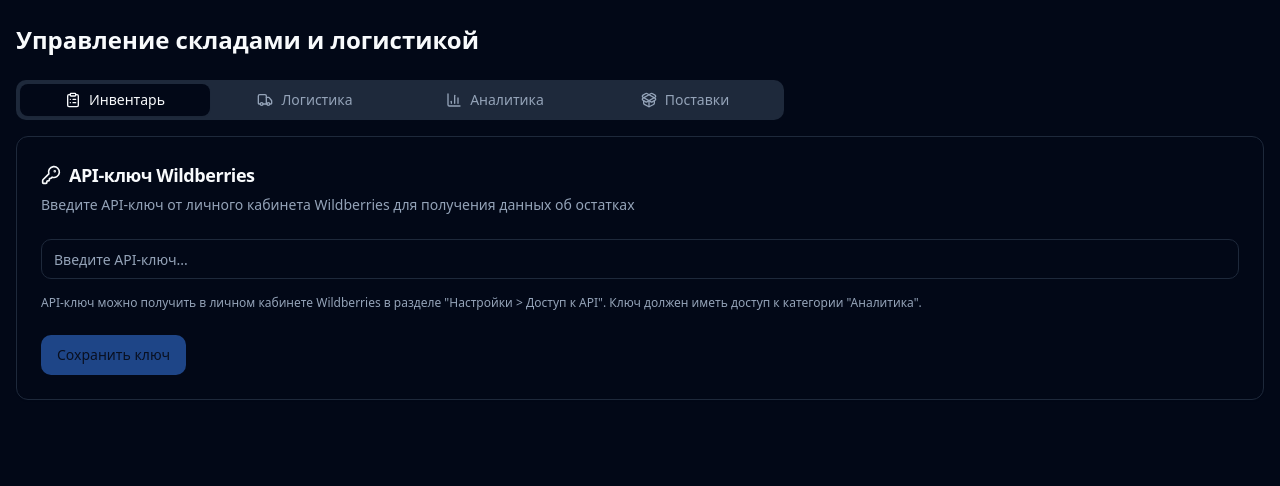
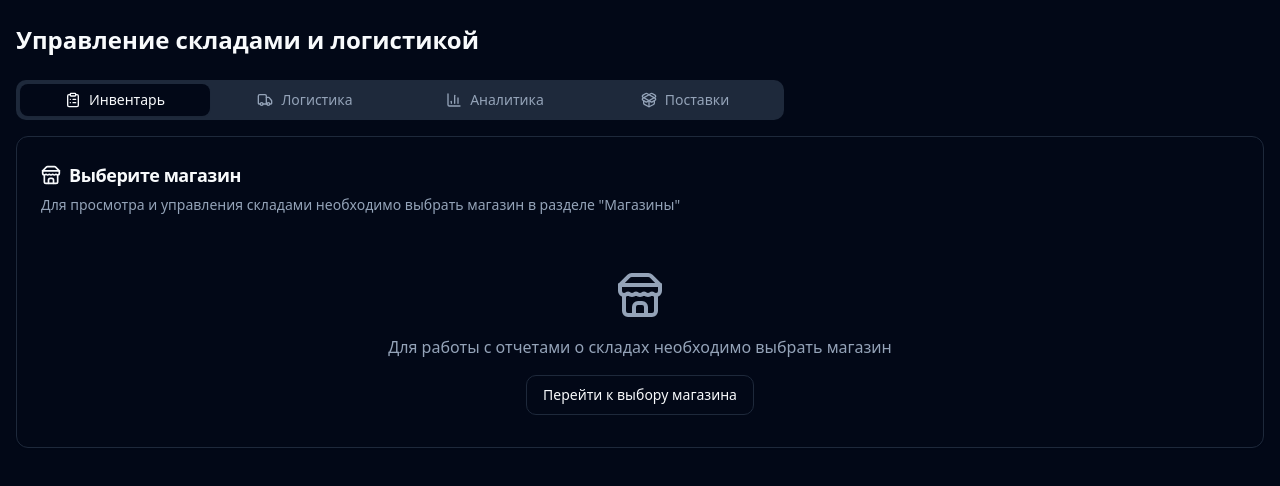
Before and after one commit to ikboljon1/zerofy-one-shop, a React (Vite) app: page /warehouses in a window 1280 px wide. Shown: the top 486 px of the page. Built offline with nearby package versions, Linux system fonts and the light colour scheme.

Commit message:
Remove API key input
Removes the API key input field as the API key is already stored with the store information.

```diff
--- a/src/components/supplies/APIKeyInput.tsx
+++ b/src/components/supplies/APIKeyInput.tsx
@@ -3,14 +3,16 @@ import React, { useState } from 'react';
 import { Card, CardContent, CardDescription, CardFooter, CardHeader, CardTitle } from '@/components/ui/card';
 import { Input } from '@/components/ui/input';
 import { Button } from '@/components/ui/button';
-import { KeyRound } from 'lucide-react';
+import { KeyRound, AlertTriangle } from 'lucide-react';
+import { Alert, AlertDescription } from '@/components/ui/alert';
 
 interface APIKeyInputProps {
   onApiKeySubmit: (apiKey: string) => void;
   isLoading?: boolean;
+  message?: string;
 }
 
-const APIKeyInput: React.FC<APIKeyInputProps> = ({ onApiKeySubmit, isLoading = false }) => {
+const APIKeyInput: React.FC<APIKeyInputProps> = ({ onApiKeySubmit, isLoading = false, message }) => {
   const [apiKey, setApiKey] = useState('');
   const [saved, setSaved] = useState(false);
 
@@ -41,7 +43,7 @@ const APIKeyInput: React.FC<APIKeyInputProps> = ({ onApiKeySubmit, isLoading = f
           API-ключ Wildberries
         </CardTitle>
         <CardDescription>
-          Введите API-ключ от личного кабинета Wildberries для получения данных об остатках
+          {message || "Введите API-ключ от личного кабинета Wildberries для получения данных об остатках"}
         </CardDescription>
       </CardHeader>
       <form onSubmit={handleSubmit}>
@@ -53,6 +55,12 @@ const APIKeyInput: React.FC<APIKeyInputProps> = ({ onApiKeySubmit, isLoading = f
               value={apiKey}
               onChange={(e) => setApiKey(e.target.value)}
             />
+            <Alert variant="default" className="bg-yellow-900/20 border-yellow-800/30 text-yellow-300">
+              <AlertTriangle className="h-4 w-4 text-yellow-500" />
+              <AlertDescription>
+                Рекомендуется выбрать магазин в разделе "Магазины" вместо ручного ввода ключа
+              </AlertDescription>
+            </Alert>
             <p className="text-xs text-muted-foreground">
               API-ключ можно получить в личном кабинете Wildberries в разделе "Настройки &gt; Доступ к API".
               Ключ должен иметь доступ к категории "Аналитика".
--- a/src/pages/Warehouses.tsx
+++ b/src/pages/Warehouses.tsx
@@ -4,7 +4,7 @@ import { Card, CardContent, CardDescription, CardHeader, CardTitle } from '@/com
 import { Tabs, TabsContent, TabsList, TabsTrigger } from '@/components/ui/tabs';
 import {
   TruckIcon, BarChart3Icon, ClipboardListIcon,
-  PackageSearch, ArrowUpDown, Clock, DollarSign, PackageOpen, Box, RefreshCw
+  PackageSearch, ArrowUpDown, Clock, DollarSign, PackageOpen, Box, RefreshCw, Store
 } from 'lucide-react';
 import { Table, TableBody, TableCell, TableHead, TableHeader, TableRow } from '@/components/ui/table';
 import { warehouseAnalyticsData } from '@/components/analytics/data/demoData';
@@ -41,8 +41,8 @@ import {
 import { toast } from 'sonner';
 import { Skeleton } from '@/components/ui/skeleton';
 import { Button } from '@/components/ui/button';
-
-const COLORS = ['#8B5CF6', '#EC4899', '#10B981', '#F59E0B', '#3B82F6', '#6366F1'];
+import { loadStores, ensureStoreSelectionPersistence } from '@/utils/storeUtils';
+import { Store as StoreType } from '@/types/store';
 
 const Warehouses: React.FC = () => {
   const [selectedCategory, setSelectedCategory] = useState<string | null>(null);
@@ -61,26 +61,40 @@ const Warehouses: React.FC = () => {
     inventory: false,
     remains: false
   });
-  const [apiKey, setApiKey] = useState<string>('');
+  const [selectedStore, setSelectedStore] = useState<StoreType | null>(null);
 
-  // Try to load the API key from localStorage on component mount
+  // Загрузка выбранного магазина из localStorage при монтировании компонента
   useEffect(() => {
-    const savedKey = localStorage.getItem('wb_api_key');
-    if (savedKey) {
-      setApiKey(savedKey);
+    const stores = ensureStoreSelectionPersistence();
+    const selected = stores.find(store => store.isSelected);
+
+    if (selected) {
+      setSelectedStore(selected);
+      // Если есть выбранный магазин, загружаем соответствующие данные
+      if (activeTab === 'supplies') {
+        loadWarehouses(selected.apiKey);
+        loadCoefficients(selected.apiKey);
+      } else if (activeTab === 'inventory') {
+        loadWarehouseRemains(selected.apiKey);
+      }
+    } else if (stores.length > 0) {
+      // Если нет выбранного магазина, но есть магазины, выбираем первый
+      setSelectedStore(stores[0]);
     }
   }, []);
 
   useEffect(() => {
-    if (activeTab === 'supplies' && apiKey) {
-      loadWarehouses();
-      loadCoefficients();
-    } else if (activeTab === 'inventory' && apiKey) {
-      loadWarehouseRemains();
+    if (selectedStore) {
+      if (activeTab === 'supplies') {
+        loadWarehouses(selectedStore.apiKey);
+        loadCoefficients(selectedStore.apiKey);
+      } else if (activeTab === 'inventory') {
+        loadWarehouseRemains(selectedStore.apiKey);
+      }
     }
-  }, [activeTab, apiKey]);
+  }, [activeTab, selectedStore]);
 
-  const loadWarehouses = async () => {
+  const loadWarehouses = async (apiKey: string) => {
     try {
       setLoading(prev => ({ ...prev, warehouses: true }));
       const data = await fetchWarehouses(apiKey);
@@ -93,7 +107,7 @@ const Warehouses: React.FC = () => {
     }
   };
 
-  const loadCoefficients = async () => {
+  const loadCoefficients = async (apiKey: string) => {
     try {
       setLoading(prev => ({ ...prev, coefficients: true }));
       const data = await fetchAcceptanceCoefficients(apiKey);
@@ -106,7 +120,7 @@ const Warehouses: React.FC = () => {
     }
   };
 
-  const loadInventory = async () => {
+  const loadInventory = async (apiKey: string) => {
     try {
       setLoading(prev => ({ ...prev, inventory: true }));
       const stocksData = await fetchStocks(apiKey);
@@ -128,9 +142,9 @@ const Warehouses: React.FC = () => {
     }
   };
 
-  const loadWarehouseRemains = async () => {
+  const loadWarehouseRemains = async (apiKey: string) => {
     if (!apiKey) {
-      toast.warning('Необходимо ввести API-ключ для получения данных');
+      toast.warning('Необходимо выбрать магазин для получения данных');
       return;
     }
 
@@ -157,6 +171,11 @@ const Warehouses: React.FC = () => {
   };
 
   const handleSupplySubmit = async (data: SupplyFormData) => {
+    if (!selectedStore) {
+      toast.error('Выберите магазин для проверки доступности товаров');
+      return;
+    }
+
     try {
       setLoading(prev => ({ ...prev, options: true }));
 
@@ -167,7 +186,7 @@ const Warehouses: React.FC = () => {
 
       // Проверка доступности товаров на выбранном складе
       const optionsResponse = await fetchAcceptanceOptions(
-        apiKey,
+        selectedStore.apiKey,
         data.items,
         data.selectedWarehouse
       );
@@ -190,13 +209,17 @@ const Warehouses: React.FC = () => {
     }
   };
 
-  const handleApiKeySubmit = (key: string) => {
-    setApiKey(key);
-    toast.success('API-ключ сохранен');
+  const handleRefreshData = () => {
+    if (!selectedStore) {
+      toast.warning('Необходимо выбрать магазин для получения данных');
+      return;
+    }
 
-    // Загружаем данные об остатках при установке нового API-ключа
     if (activeTab === 'inventory') {
-      loadWarehouseRemains();
+      loadWarehouseRemains(selectedStore.apiKey);
+    } else if (activeTab === 'supplies') {
+      loadWarehouses(selectedStore.apiKey);
+      loadCoefficients(selectedStore.apiKey);
     }
   };
 
@@ -227,8 +250,29 @@ const Warehouses: React.FC = () => {
         </TabsList>
 
         <TabsContent value="inventory" className="space-y-4">
-          {!apiKey ? (
-            <APIKeyInput onApiKeySubmit={handleApiKeySubmit} isLoading={loading.remains} />
+          {!selectedStore ? (
+            <Card>
+              <CardHeader>
+                <CardTitle className="text-lg flex items-center">
+                  <Store className="mr-2 h-5 w-5" />
+                  Выберите магазин
+                </CardTitle>
+                <CardDescription>
+                  Для просмотра и управления складами необходимо выбрать магазин в разделе "Магазины"
+                </CardDescription>
+              </CardHeader>
+              <CardContent className="flex flex-col items-center justify-center py-8 text-center">
+                <Store className="h-12 w-12 text-muted-foreground mb-4" />
+                <p className="text-muted-foreground">Для работы с отчетами о складах необходимо выбрать магазин</p>
+                <Button
+                  className="mt-4"
+                  variant="outline"
+                  onClick={() => window.location.href = '/dashboard'}
+                >
+                  Перейти к выбору магазина
+                </Button>
+              </CardContent>
+            </Card>
           ) : (
             <>
               <div className="flex justify-between items-center mb-4">
@@ -239,7 +283,7 @@ const Warehouses: React.FC = () => {
                 <Button
                   variant="outline"
                   size="sm"
-                  onClick={loadWarehouseRemains}
+                  onClick={handleRefreshData}
                   disabled={loading.remains}
                   className="flex items-center gap-2"
                 >
@@ -425,8 +469,29 @@ const Warehouses: React.FC = () => {
         </TabsContent>
 
         <TabsContent value="supplies" className="space-y-4">
-          {!apiKey ? (
-            <APIKeyInput onApiKeySubmit={handleApiKeySubmit} isLoading={loading.warehouses || loading.coefficients} />
+          {!selectedStore ? (
+            <Card>
+              <CardHeader>
+                <CardTitle className="text-lg flex items-center">
+                  <Store className="mr-2 h-5 w-5" />
+                  Выберите магазин
+                </CardTitle>
+                <CardDescription>
+                  Для просмотра и управления поставками необходимо выбрать магазин в разделе "Магазины"
+                </CardDescription>
+              </CardHeader>
+              <CardContent className="flex flex-col items-center justify-center py-8 text-center">
+                <Store className="h-12 w-12 text-muted-foreground mb-4" />
+                <p className="text-muted-foreground">Для работы с поставками необходимо выбрать магазин</p>
+                <Button
+                  className="mt-4"
+                  variant="outline"
+                  onClick={() => window.location.href = '/dashboard'}
+                >
+                  Перейти к выбору магазина
+                </Button>
+              </CardContent>
+            </Card>
           ) : (
             <div className="grid grid-cols-1 lg:grid-cols-3 gap-4">
               <div className="lg:col-span-1">
```
